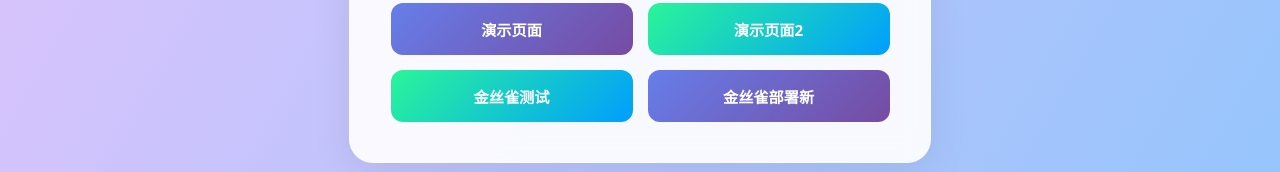
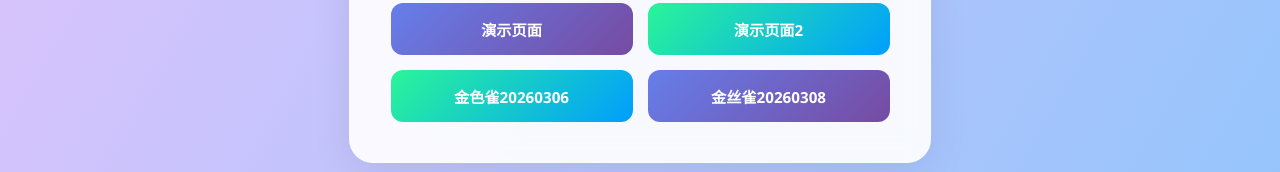
Before and after one commit to zentrix566/devops, a plain HTML site: page index.html in a window 1280 px wide. Shown: the part 323-495 px from the top of the page. Drawn offline with Linux system fonts and the light colour scheme.

```diff
--- a/index.html
+++ b/index.html
@@ -108,8 +108,8 @@
         <div class="nav-links">
             <a href="/yanshi" class="btn btn-primary">演示页面</a>
             <a href="/ceshi" class="btn btn-secondary">演示页面2</a>
-            <a href="/page3" class="btn btn-secondary">金丝雀测试</a>
-            <a href="/page4" class="btn btn-primary">金丝雀部署新</a>
+            <a href="/page3" class="btn btn-secondary">金色雀20260306</a>
+            <a href="/page4" class="btn btn-primary">金丝雀20260308</a>
         </div>
     </div>
 
```
Also changed, not shown: 1 other file.
